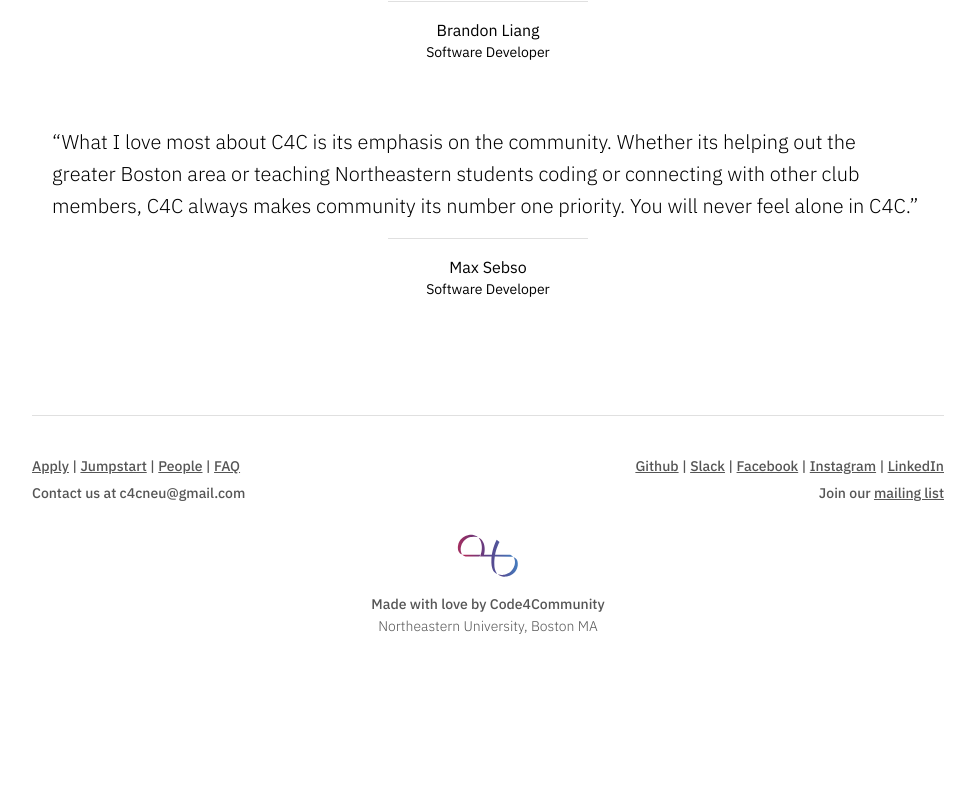
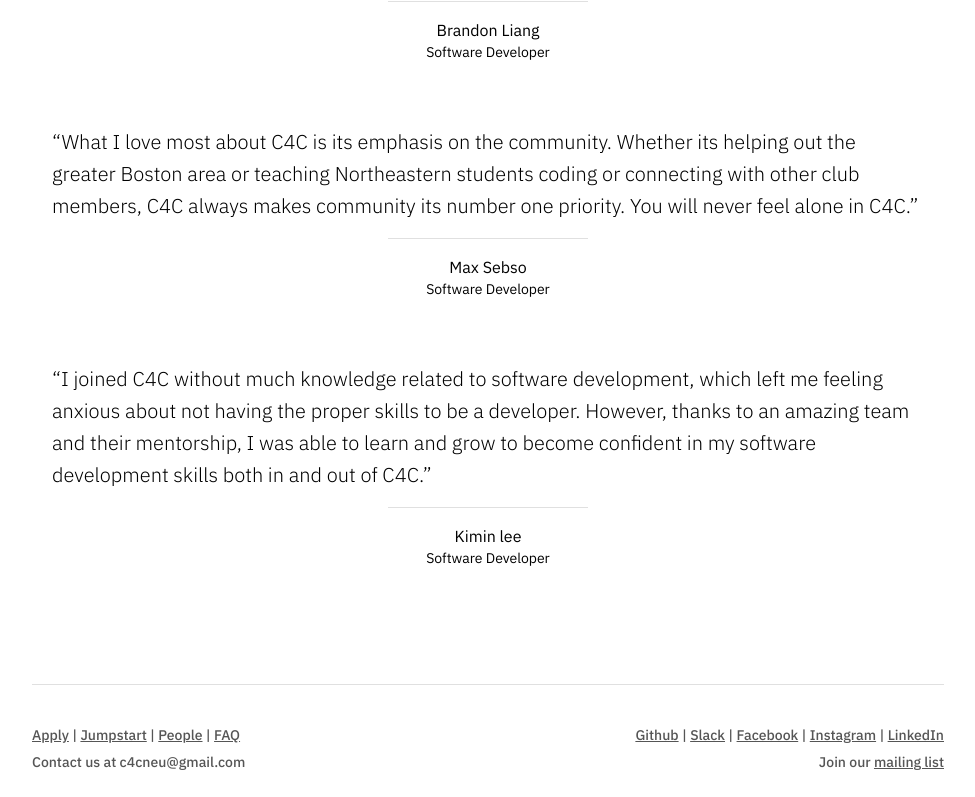
Before and after one commit to Code-4-Community/c4cneu.com, a React (Create React App) app: page /apply/developer in a window 1280 px wide. Shown: the part 1592-2389 px from the top of the page, without its empty margins (152-1127 px from the left). Before the commit the page ends 2270 px from the top, so only its background shows below. Built offline with nearby package versions, Linux system fonts and the light colour scheme.

Commit message:
quote on developer apply page

```diff
--- a/src/components/ApplyDeveloper.tsx
+++ b/src/components/ApplyDeveloper.tsx
@@ -153,6 +153,7 @@ const ApplyDeveloper: React.FC = () => {
           </Fade>
         </Grid>
 
+        <Fade>
           <TextQuoteBlock
             quote="Code4Community gives you an unrivaled opportunity to learn software development while making a positive impact on the world. Too often at this school software is simply 'academic' or 'just business'. Unlike any other organization at Northeastern, Code4Community makes coding feel truly creative and compassionate. Why wait to make a difference?"
             name="Ryan Jung"
@@ -163,10 +164,14 @@ const ApplyDeveloper: React.FC = () => {
             name="Brandon Liang"
             title="Software Developer"
           />
-        <Fade>
           <TextQuoteBlock
             quote="What I love most about C4C is its emphasis on the community. Whether its helping out the greater Boston area or teaching Northeastern students coding or connecting with other club members, C4C always makes community its number one priority. You will never feel alone in C4C."
             name="Max Sebso"
+            title="Software Developer"
+          />
+          <TextQuoteBlock
+            quote="I joined C4C without much knowledge related to software development, which left me feeling anxious about not having the proper skills to be a developer. However, thanks to an amazing team and their mentorship, I was able to learn and grow to become confident in my software development skills both in and out of C4C."
+            name="Kimin lee"
             title="Software Developer"
           />
         </Fade>
```
Lines whose indentation alone changed are shown as unchanged.
